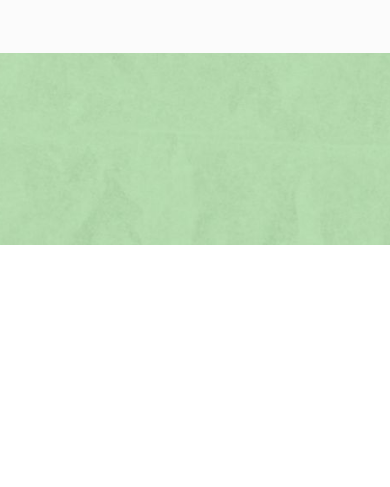
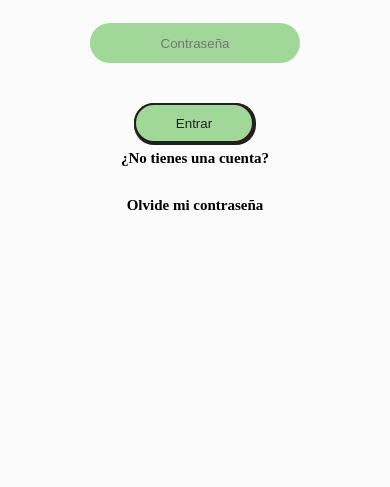
Before and after one commit to PabloContreras14/SmartPlanner.github.io, a plain HTML site: page index.html in a window 390 px wide. Shown: the part 599-1086 px from the top of the page. Before the commit the page ends 844 px from the top, so only its background shows below. Drawn offline with Linux system fonts and the light colour scheme.

Commit message:
Update mobile-index.css

```diff
--- a/css/mobile/mobile-index.css
+++ b/css/mobile/mobile-index.css
@@ -40,7 +40,7 @@
         width: 100%;
         justify-content: center;
         align-items: center;
-        height: 410px;
+        min-height: 100vh;
         background-color: #fbfbfb;
     }
 
@@ -59,8 +59,6 @@
         border-radius: 20px;
         text-align: center;
     }
-
-
 
     .container .boton {
         display: flex;
```
